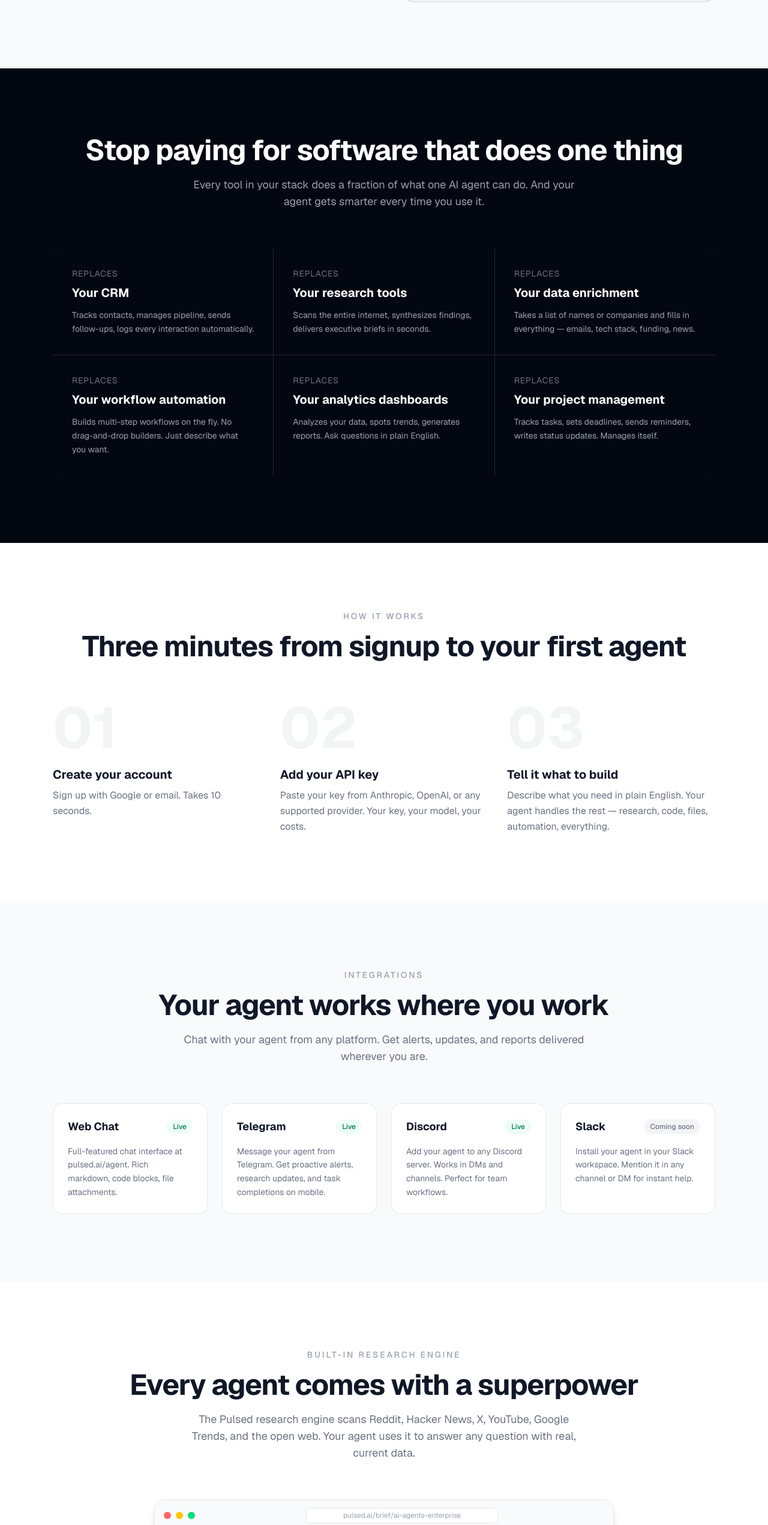
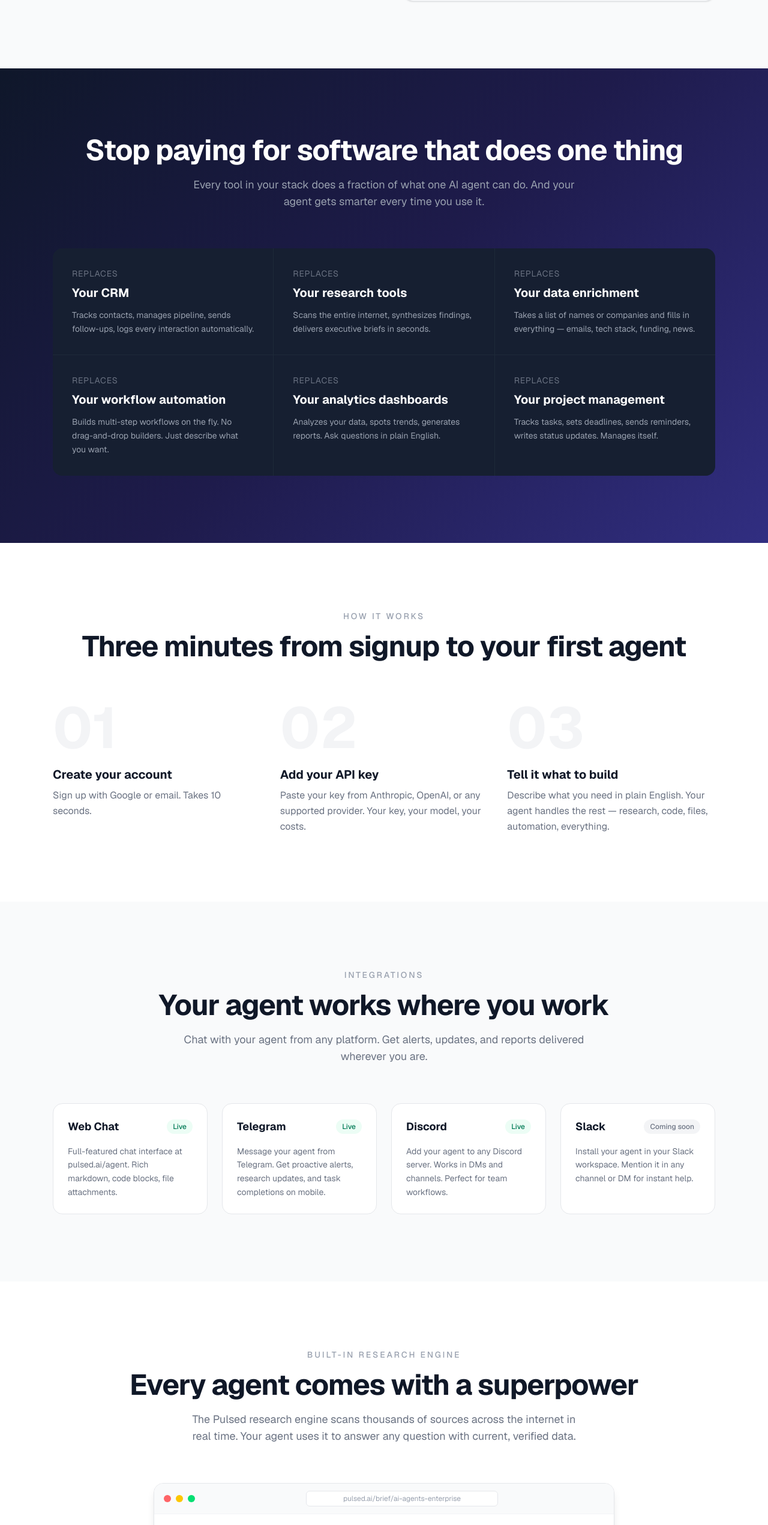
Before and after one commit to vinceglakas/pulse, a Next.js app: page / in a window 1280 px wide. Shown: the part 1964-4506 px from the top of the page at 60% size. Built offline with nearby package versions, Linux system fonts and the light colour scheme.

Commit message:
Remove source names from marketing, unify dark section gradients

```diff
--- a/src/app/page.tsx
+++ b/src/app/page.tsx
@@ -29,7 +29,7 @@ export default function Home() {
       result: 'Your agent takes your CSV, enriches each lead with company data, tech stack, recent news, and social profiles. Outputs a clean spreadsheet ready for outreach.',
     },
     {
-      command: '"Analyze the sentiment around our brand across Reddit, Twitter, and HN this month"',
+      command: '"Analyze the sentiment around our brand across every major platform this month"',
       result: 'Your agent scans thousands of posts, extracts themes, measures sentiment, identifies influencers, and delivers an executive brief with actionable recommendations.',
     },
   ];
@@ -308,7 +308,7 @@ export default function Home() {
       </section>
 
       {/* Replaces Everything */}
-      <section className="py-20 md:py-28 bg-gray-950">
+      <section className="py-20 md:py-28 relative overflow-hidden" style={{ background: 'linear-gradient(135deg, #0f172a 0%, #1e1b4b 50%, #312e81 100%)' }}>
         <div className="max-w-6xl mx-auto px-6">
           <div className="text-center mb-16">
             <h2 className="text-3xl md:text-5xl font-bold text-white tracking-tight">Stop paying for software that does one thing</h2>
@@ -323,7 +323,7 @@ export default function Home() {
               { replaces: 'Your analytics dashboards', desc: 'Analyzes your data, spots trends, generates reports. Ask questions in plain English.' },
               { replaces: 'Your project management', desc: 'Tracks tasks, sets deadlines, sends reminders, writes status updates. Manages itself.' },
             ].map((item) => (
-              <div key={item.replaces} className="bg-gray-950 p-8 transition-all duration-200 hover:bg-gray-900/50">
+              <div key={item.replaces} className="p-8 transition-all duration-200 hover:bg-white/5" style={{ background: 'rgba(15, 23, 42, 0.5)' }}>
                 <p className="text-sm text-gray-500 uppercase tracking-wider mb-2">Replaces</p>
                 <h3 className="text-xl font-bold text-white mb-3">{item.replaces}</h3>
                 <p className="text-gray-400 leading-relaxed text-sm">{item.desc}</p>
@@ -393,7 +393,7 @@ export default function Home() {
           <div className="text-center mb-16">
             <p className="text-sm uppercase tracking-[0.2em] text-gray-400 font-medium mb-4">BUILT-IN RESEARCH ENGINE</p>
             <h2 className="text-3xl md:text-5xl font-bold text-gray-900 tracking-tight">Every agent comes with a superpower</h2>
-            <p className="mt-5 text-lg text-gray-500 max-w-2xl mx-auto">The Pulsed research engine scans Reddit, Hacker News, X, YouTube, Google Trends, and the open web. Your agent uses it to answer any question with real, current data.</p>
+            <p className="mt-5 text-lg text-gray-500 max-w-2xl mx-auto">The Pulsed research engine scans thousands of sources across the internet in real time. Your agent uses it to answer any question with current, verified data.</p>
           </div>
           <div className="max-w-3xl mx-auto rounded-2xl border border-gray-200 shadow-lg overflow-hidden">
             <div className="bg-gray-50 px-4 py-3 flex items-center gap-2 border-b border-gray-100">
@@ -569,7 +569,7 @@ export default function Home() {
       </section>
 
       {/* Final CTA */}
-      <section className="bg-gray-950 py-24">
+      <section className="py-24" style={{ background: 'linear-gradient(135deg, #0f172a 0%, #1e1b4b 50%, #312e81 100%)' }}>
         <div className="max-w-4xl mx-auto px-6 text-center">
           <h2 className="text-3xl md:text-5xl font-bold text-white tracking-tight leading-tight">
             Stop subscribing to tools.<br />Start building with intelligence.
```
